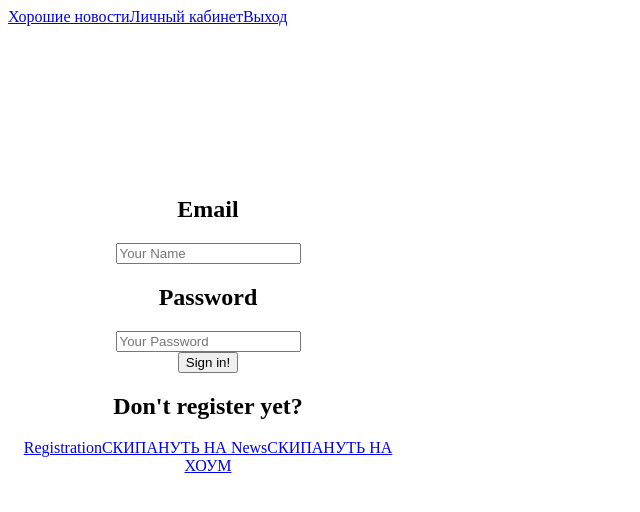
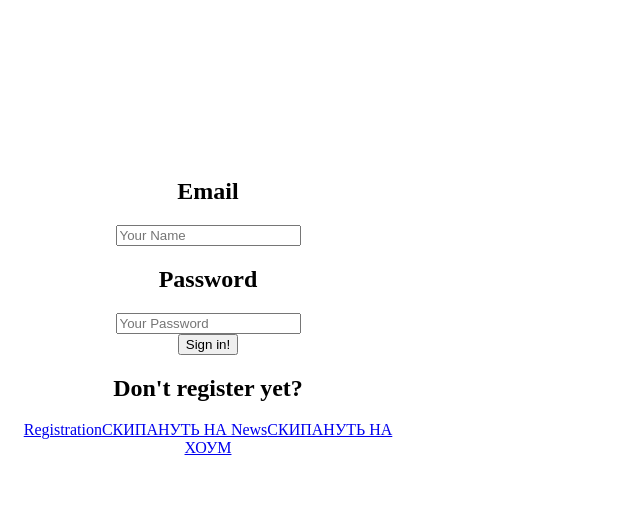
Before and after one commit to Maxximiiian/News, a React app: page / in a window 1280 px wide. Shown: the top 512 px of the page, without its empty margins (0-640 px from the left). Built offline with nearby package versions, Linux system fonts and the light colour scheme; the HTML template or start-up script is replaced by a standard one.

Commit message:
navbar esche raz

```diff
--- a/sessions/tI0WTgaQN8hEFw2D8oh2YSXjGUP6AOr8.json
+++ b/sessions/tI0WTgaQN8hEFw2D8oh2YSXjGUP6AOr8.json
@@ -1 +1 @@
-{"cookie":{"originalMaxAge":43200000,"expires":"2022-08-19T03:48:28.117Z","httpOnly":true,"path":"/"},"userSession":{"email":"123@123"},"__lastAccess":1660837708117}
+{"cookie":{"originalMaxAge":43200000,"expires":"2022-08-19T04:02:58.082Z","httpOnly":true,"path":"/"},"userSession":{"email":"123@123"},"__lastAccess":1660838578083}
--- a/src/components/Navbar.jsx
+++ b/src/components/Navbar.jsx
@@ -13,24 +13,24 @@ export default function Navbar({ authState, setAuthState }) {
     }
   };
   return (
-    <nav className="navbar navbar-dark bg-$purple">
-      <div className="container-fluid">
-        <NavLink to="/news" className="navbar-brand">Хорошие новости</NavLink>
-        <NavLink to="/home" className="nav-link lk">Личный кабинет</NavLink>
-        <NavLink to="" onClick={logoutHandler} className="nav-link out" href="">Выход</NavLink>
-      </div>
-    </nav>
-  // <>
-  //   {!authState
-  //     ? (<></>) : (
-  //       <nav className="navbar navbar-expand-lg navbar-dark bg-#4520ab">
-  //         <div className="container-fluid">
-  //           <NavLink to="/news" className="navbar-brand">Хорошие новости</NavLink>
-  //           <NavLink to="/home" className="nav-link middle">Личный кабинет</NavLink>
-  //           <NavLink to="" onClick={logoutHandler} className="nav-link" href="">Выход</NavLink>
-  //         </div>
-  //       </nav>
-  //     )}
-  // </>
+  // <nav className="navbar navbar-dark bg-$purple">
+  //   <div className="container-fluid">
+  //     <NavLink to="/news" className="navbar-brand">Хорошие новости</NavLink>
+  //     <NavLink to="/home" className="nav-link lk">Личный кабинет</NavLink>
+  //     <NavLink to="" onClick={logoutHandler} className="nav-link out" href="">Выход</NavLink>
+  //   </div>
+  // </nav>
+    <>
+      {!authState
+        ? (<></>) : (
+          <nav className="navbar navbar-expand-lg navbar-dark">
+            <div className="container-fluid">
+              <NavLink to="/news" className="navbar-brand">Хорошие новости</NavLink>
+              <NavLink to="/home" className="nav-link middle">Личный кабинет</NavLink>
+              <NavLink to="" onClick={logoutHandler} className="nav-link" href="">Выход</NavLink>
+            </div>
+          </nav>
+        )}
+    </>
   );
 }
```
